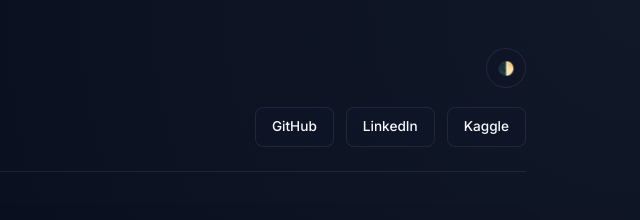
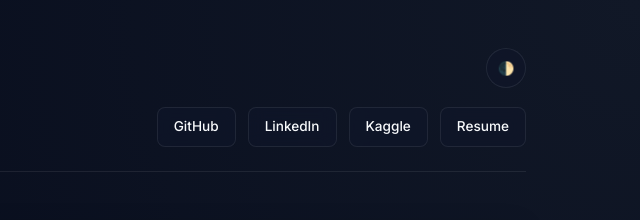
Before and after one commit to paranjay-s/paranjay-s.github.io, a plain HTML site: page index.html in a window 1280 px wide. Shown: the top 220 px of the page, 640-1280 px from the left. Drawn offline with Linux system fonts and the light colour scheme.

Commit message:
Add link to resume in index.html

```diff
--- a/index.html
+++ b/index.html
@@ -441,6 +441,9 @@
             <a class="chip-link" href="https://www.kaggle.com/paranjaysharma8888" target="_blank" rel="noopener">
                 <span>Kaggle</span>
             </a>
+            <a class="chip-link" href="https://drive.google.com/file/d/12nTjnCvVLwqtithKMwKtujZ3fGXS1Gb0/view?usp=sharing" target="_blank" rel="noopener">
+                <span>Resume</span>
+            </a>
         </div>
     </header>
 
```
